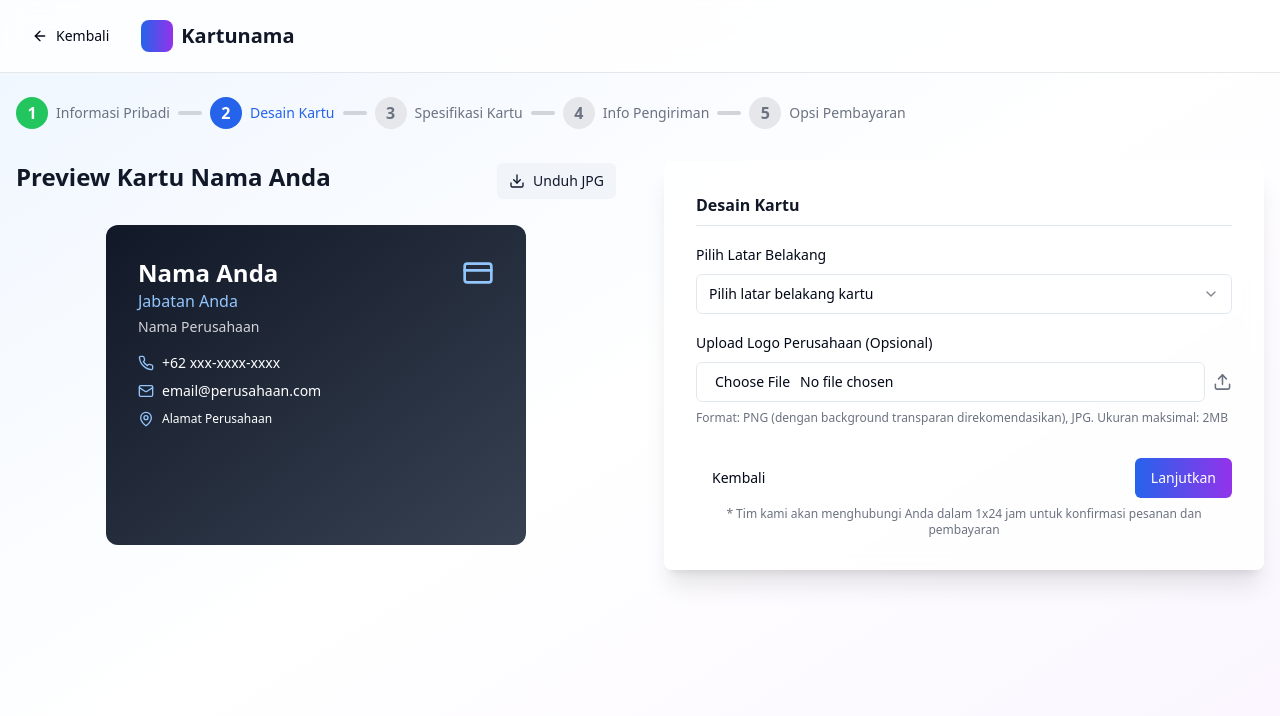
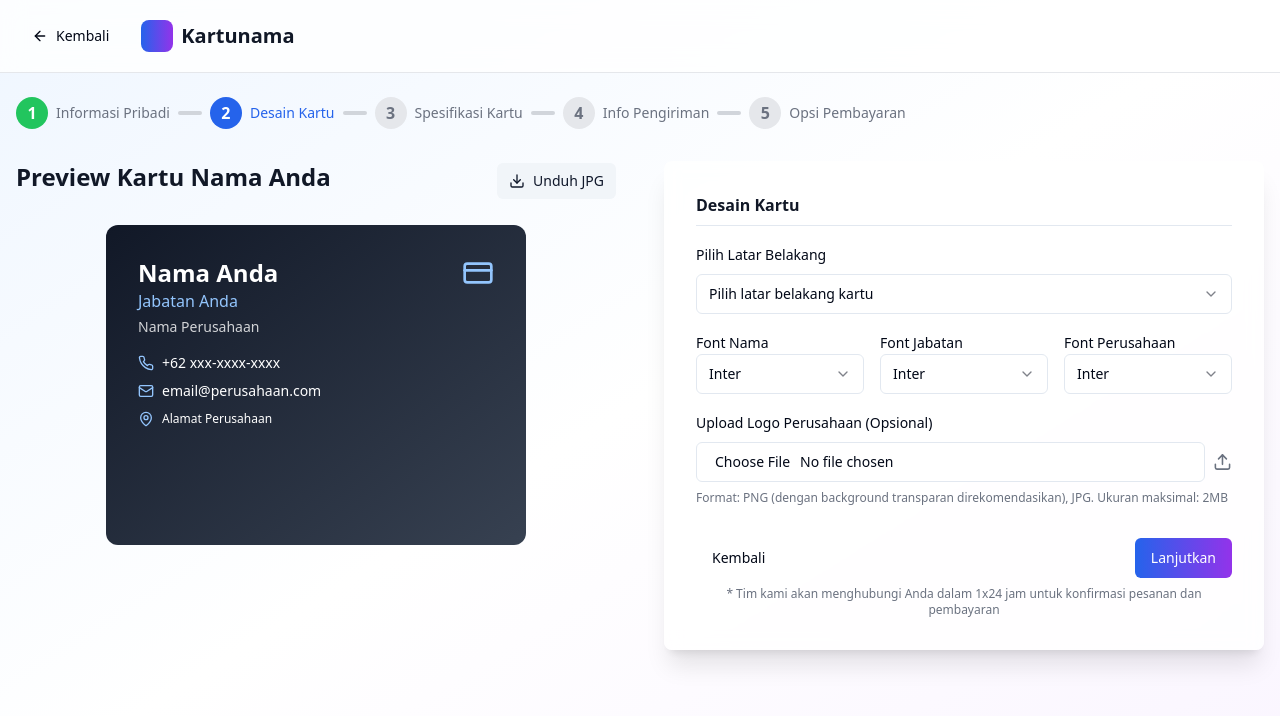
Before and after one commit to umankfams/kartu-nama-indonesia-ceria, a React (Vite) app: page /order in a window 1280 px wide. Both pictures are taken after a click on the button "Lanjutkan". Shown: the top 716 px of the page. Built offline with nearby package versions, Linux system fonts and the light colour scheme.

Commit message:
Add font selection to card design
Added font selection options for each item (name, title, etc.) in the card design step.

```diff
--- a/src/pages/Order.tsx
+++ b/src/pages/Order.tsx
@@ -1,4 +1,3 @@
-
 import { useState, useRef } from "react";
 import { Card } from "@/components/ui/card";
 import { Button } from "@/components/ui/button";
@@ -31,6 +30,9 @@ const Order = () => {
     background: "",
     customBackground: "",
     logo: "",
+    fontNama: "font-sans",
+    fontJabatan: "font-sans",
+    fontPerusahaan: "font-sans",
     shippingName: "",
     shippingPhone: "",
     shippingAddress: "",
--- a/src/pages/order-steps/OrderCardPreview.tsx
+++ b/src/pages/order-steps/OrderCardPreview.tsx
@@ -48,11 +48,11 @@ const OrderCardPreview = ({
         <div className="space-y-4 relative z-10">
           <div className="flex items-start justify-between">
             <div>
-              <h3 className="text-2xl font-bold">{formData.nama || "Nama Anda"}</h3>
-              <p className={`${getAccentColor()} font-medium`}>
+              <h3 className={`text-2xl font-bold ${formData.fontNama || "font-sans"}`}>{formData.nama || "Nama Anda"}</h3>
+              <p className={`${getAccentColor()} font-medium ${formData.fontJabatan || "font-sans"}`}>
                 {formData.jabatan || "Jabatan Anda"}
               </p>
-              <p className="text-sm mt-1 opacity-80">
+              <p className={`text-sm mt-1 opacity-80 ${formData.fontPerusahaan || "font-sans"}`}>
                 {formData.perusahaan || "Nama Perusahaan"}
               </p>
             </div>
--- a/src/pages/order-steps/OrderStep2Design.tsx
+++ b/src/pages/order-steps/OrderStep2Design.tsx
@@ -4,6 +4,14 @@ import { Label } from "@/components/ui/label";
 import { Input } from "@/components/ui/input";
 import { Upload, Image } from "lucide-react";
 import { Select, SelectContent, SelectItem, SelectTrigger, SelectValue } from "@/components/ui/select";
+
+const FONT_OPTIONS = [
+  { label: "Inter", value: "font-sans" },
+  { label: "Playfair Display", value: "font-playfair" },
+  { label: "Montserrat", value: "font-montserrat" },
+  { label: "Roboto", value: "font-roboto" },
+  { label: "Lato", value: "font-lato" },
+];
 
 type StepProps = {
   formData: any;
@@ -58,6 +66,56 @@ const OrderStep2Design = ({ formData, handleInputChange, handleImageUpload, back
         </p>
       </div>
     )}
+
+    {/* Font pickers for each item */}
+    <div className="grid grid-cols-1 md:grid-cols-3 gap-4">
+      <div>
+        <Label htmlFor="fontNama">Font Nama</Label>
+        <Select
+          value={formData.fontNama || "font-sans"}
+          onValueChange={v => handleInputChange("fontNama", v)}>
+          <SelectTrigger>
+            <SelectValue />
+          </SelectTrigger>
+          <SelectContent>
+            {FONT_OPTIONS.map(opt => (
+              <SelectItem key={opt.value} value={opt.value}>{opt.label}</SelectItem>
+            ))}
+          </SelectContent>
+        </Select>
+      </div>
+      <div>
+        <Label htmlFor="fontJabatan">Font Jabatan</Label>
+        <Select
+          value={formData.fontJabatan || "font-sans"}
+          onValueChange={v => handleInputChange("fontJabatan", v)}>
+          <SelectTrigger>
+            <SelectValue />
+          </SelectTrigger>
+          <SelectContent>
+            {FONT_OPTIONS.map(opt => (
+              <SelectItem key={opt.value} value={opt.value}>{opt.label}</SelectItem>
+            ))}
+          </SelectContent>
+        </Select>
+      </div>
+      <div>
+        <Label htmlFor="fontPerusahaan">Font Perusahaan</Label>
+        <Select
+          value={formData.fontPerusahaan || "font-sans"}
+          onValueChange={v => handleInputChange("fontPerusahaan", v)}>
+          <SelectTrigger>
+            <SelectValue />
+          </SelectTrigger>
+          <SelectContent>
+            {FONT_OPTIONS.map(opt => (
+              <SelectItem key={opt.value} value={opt.value}>{opt.label}</SelectItem>
+            ))}
+          </SelectContent>
+        </Select>
+      </div>
+    </div>
+
     <div className="space-y-2">
       <Label htmlFor="logo">Upload Logo Perusahaan (Opsional)</Label>
       <div className="flex items-center gap-2">
```
